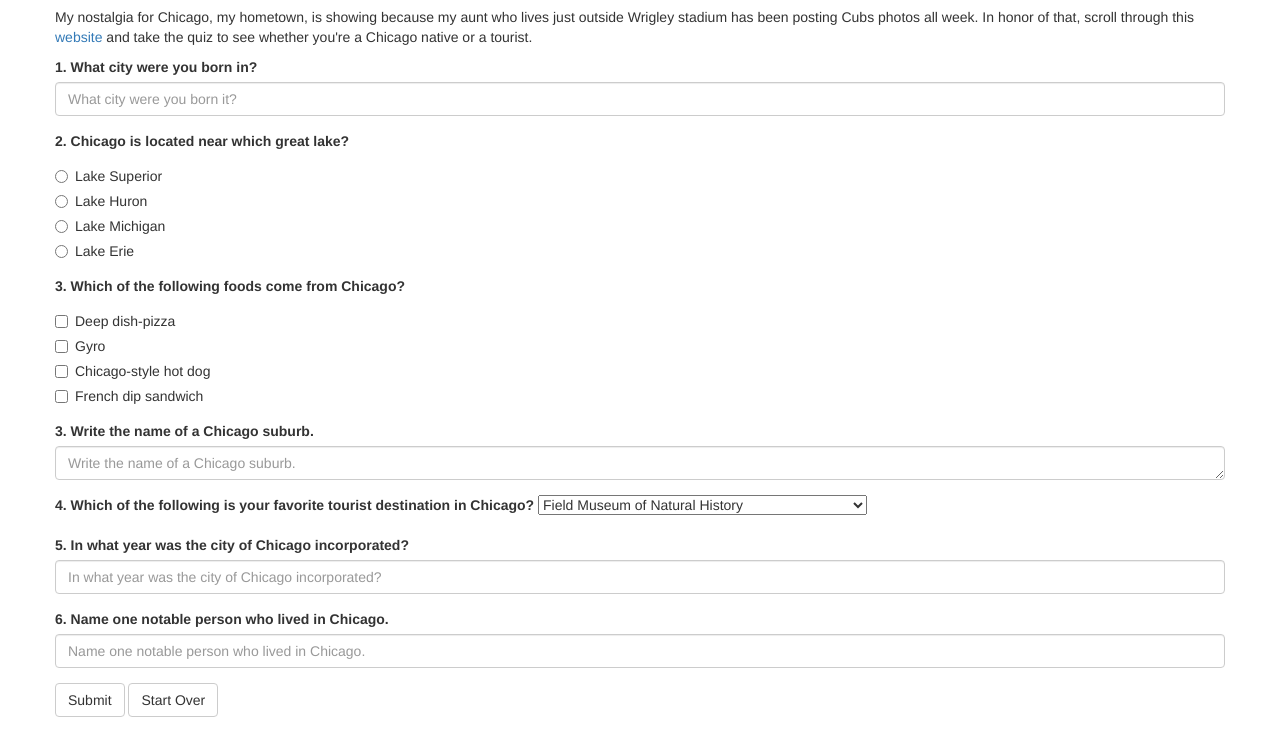
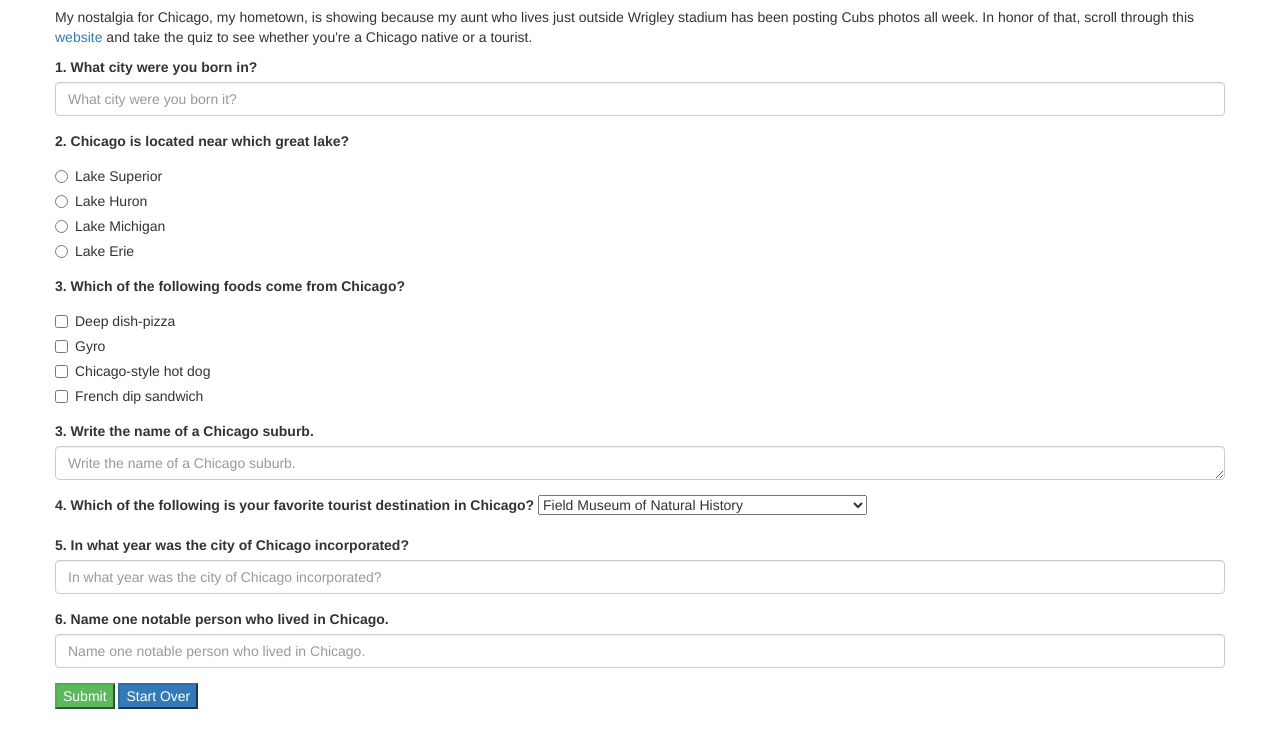
Before and after one commit to ceostroff/assignment-9-form, a plain HTML site: page index.html in a window 1280 px wide. Shown: the part 63-800 px from the top of the page. Drawn offline with Linux system fonts and the light colour scheme.

Commit message:
Update index.html

```diff
--- a/index.html
+++ b/index.html
@@ -58,8 +58,8 @@
 <label for="inputPerson">6. Name one notable person who lived in Chicago.</label>
 <input class="form-control" type="text" id="inputPerson" placeholder="Name one notable person who lived in Chicago.">
      </div>
-
-<input class="btn btn-default" type="submit" value="Submit"> <input class="btn btn-default" type="reset" value="Start Over"> </form>
+    <input class="btn-success" type="submit" value="Submit"> <input class="btn-primary" type="reset" value="Start Over">
+ </form>
 </div>
 
     <script src="js/jquery.min.js"></script>
```
